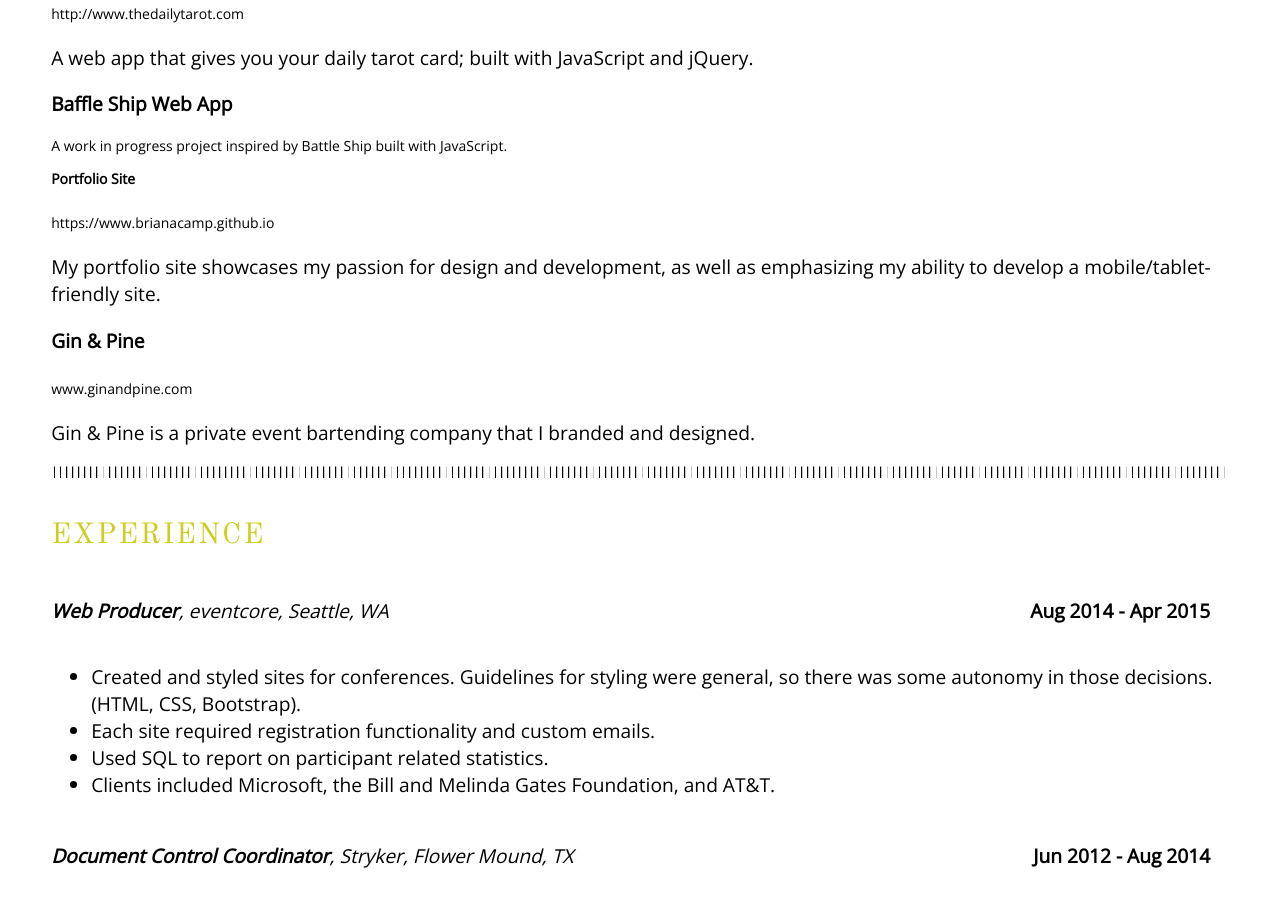
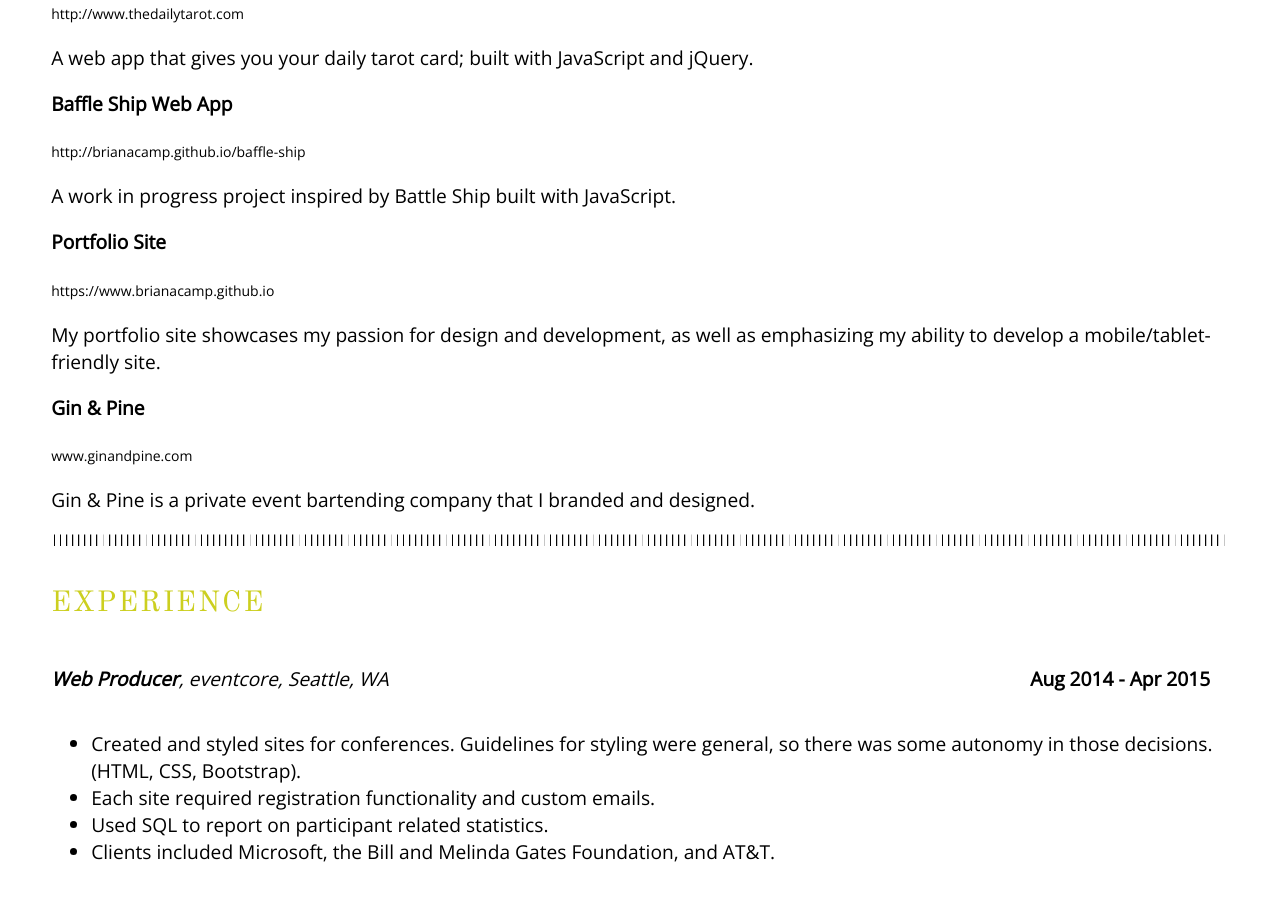
Before and after one commit to BrianaCamp/BrianaCamp.github.io, a plain HTML site: page resume.html in a window 1280 px wide. Shown: the part 1080-1984 px from the top of the page. Drawn offline with nearby package versions, Linux system fonts and the light colour scheme.

Commit message:
fixed typo on link

```diff
--- a/resume.html
+++ b/resume.html
@@ -79,7 +79,7 @@
   <p>A web app that gives you your daily tarot card; built with JavaScript and jQuery.</p>
 
   <p class="head">Baffle Ship Web App</p>
-  <p><a class="project-website" href="http://brianacamp.github.io/baffle-ship" target="_blank"></p>
+  <p><a class="project-website" href="http://brianacamp.github.io/baffle-ship" target="_blank">http://brianacamp.github.io/baffle-ship</a></p>
   <p>A work in progress project inspired by Battle Ship built with JavaScript. </p>
 
   <p class="head">Portfolio Site</p>
```
